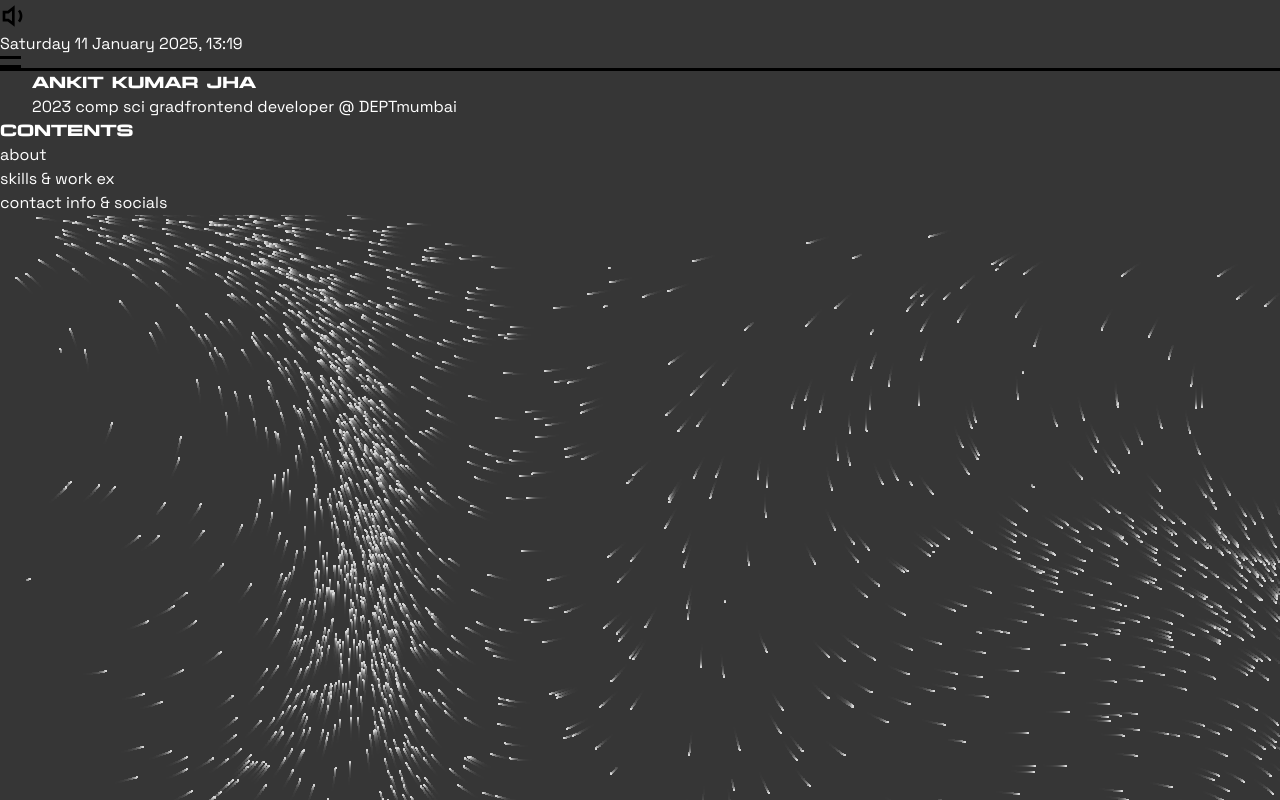
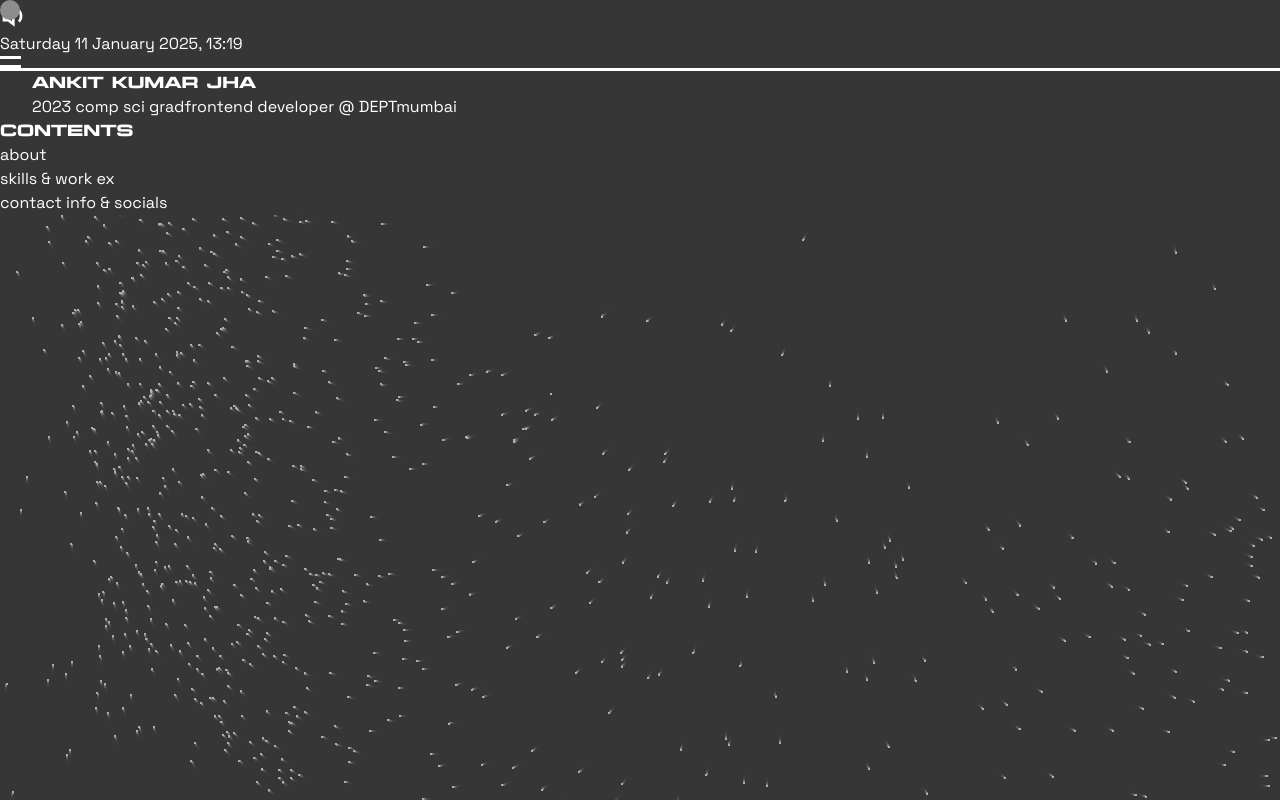
Before and after one commit to ankitjha420/portfolio-v2, a Next.js app: page / in a window 1280 px wide. Shown: the top 800 px of the page. Built offline with nearby package versions, Linux system fonts and the light colour scheme.

Commit message:
background styles

```diff
--- a/src/app/components/Background.tsx
+++ b/src/app/components/Background.tsx
@@ -58,7 +58,7 @@ const Background = ({mobileDevice}: BackgroundProps) => {
 		const fadeMaterial = new THREE.ShaderMaterial({
 			uniforms: {
 				trailTexture: { value: null },
-				fade: { value: 0.8 }
+				fade: { value: 0.6 }
 			},
 			vertexShader: `
             varying vec2 vUv;
@@ -85,8 +85,8 @@ const Background = ({mobileDevice}: BackgroundProps) => {
 		fadeScene.add(fadePlane)
 
 		// Particle System
-		const NUM_PARTICLES = 2000
-		const NOISE_SCALE = 0.002
+		const NUM_PARTICLES = 1000
+		const NOISE_SCALE = 0.001
 		const REPEL_RADIUS = 100
 		const REPEL_STRENGTH = 5
 		const points: any[] = []
@@ -230,7 +230,7 @@ const Background = ({mobileDevice}: BackgroundProps) => {
 	}, [])
 
 	return (
-		<div id='three-background' ref={containerRef}></div>
+		<div id='three-background' ref={containerRef} className='fixed top-0'></div>
 	)
 }
 
--- a/src/app/components/Homepage.tsx
+++ b/src/app/components/Homepage.tsx
@@ -21,7 +21,8 @@ const Homepage = () => {
 	}, [])
 
 	return (
-		<div id='homepage'>
+		<div id='homepage' className='relative'>
+			<Mouse/>
 			<Navbar/>
 			<section>
 				{/* Title Section */}
@@ -29,7 +30,7 @@ const Homepage = () => {
 					<h1 className='text-2xl mb-4 flex items-center justify-center'>
 						<span>ANKIT KUMAR JHA</span>
 					</h1>
-					<div className='title-points text-[10px] border-black border-t-2 flex justify-between pt-3'>
+					<div className='title-points text-[10px] border-white border-t-2 flex justify-between pt-3'>
 						<span>2023 comp sci grad</span>
 						<span>frontend developer @ DEPT</span>
 						<span>mumbai</span>
@@ -40,9 +41,9 @@ const Homepage = () => {
 				<div className='homepage-contents container'>
 					<h3>CONTENTS</h3>
 					<ul className='contents-list text-[10px] mt-4'>
-						<li className='border-b border-black pr-1.5 w-max mb-1.5'>about</li>
-						<li className='border-b border-black pr-1.5 w-max mb-1.5'>skills & work ex</li>
-						<li className='border-b border-black pr-1.5 w-max mb-1.5'>contact info & socials</li>
+						<li className='border-b border-white pr-1.5 w-max mb-1.5'>about</li>
+						<li className='border-b border-white pr-1.5 w-max mb-1.5'>skills & work ex</li>
+						<li className='border-b border-white pr-1.5 w-max mb-1.5'>contact info & socials</li>
 					</ul>
 				</div>
 			</section>
--- a/src/app/components/Navbar.tsx
+++ b/src/app/components/Navbar.tsx
@@ -7,22 +7,22 @@ const Navbar = () => {
 			id='navbar'
 			className='flex items-center h-10'>
 
-			<div className='navbar-music pl-1.5 w-10 flex items-center justify-center h-full border-r-[3px] border-black'>
+			<div className='navbar-music pl-1.5 w-10 flex items-center justify-center h-full border-r-[3px] border-white'>
 				<svg width="32px" height="32px"
 					 viewBox="0 0 512 512" version="1.1"
-					 xmlns="http://www.w3.org/2000/svg" fill="#000000">
-					<g id="SVGRepo_bgCarrier" strokeWidth="0"></g><g id="SVGRepo_tracerCarrier" strokeLinecap="round" strokeLinejoin="round"></g><g id="SVGRepo_iconCarrier"><title>sound-quiet</title><g id="Page-1" stroke="none" strokeWidth="1" fill="none" fillRule="evenodd"><g id="icon" fill="#000000" transform="translate(42.666667, 85.333333)"><path d="M276.914133,274.101547 L243.589973,247.442773 C283.38304,204.875093 283.38432,138.998827 243.588693,96.4311467 L276.912853,69.77216 C329.118507,127.992107 329.118507,215.880107 276.914133,274.101547 Z M191.749973,1.42108547e-14 L80.8957867,87.2292267 L7.10542736e-15,87.2292267 L7.10542736e-15,257.895893 L81.0208,257.895893 L191.749973,343.35424 L191.749973,1.42108547e-14 L191.749973,1.42108547e-14 Z M42.6666667,129.895893 L95.6874667,129.895893 L149.083307,87.8749867 L149.083307,256.520747 L95.5624533,215.229227 L42.6666667,215.229227 L42.6666667,129.895893 Z" id="Shape"></path></g></g></g>
+					 xmlns="http://www.w3.org/2000/svg" fill="#ffffff">
+					<g id="SVGRepo_bgCarrier" strokeWidth="0"></g><g id="SVGRepo_tracerCarrier" strokeLinecap="round" strokeLinejoin="round"></g><g id="SVGRepo_iconCarrier"><title>sound-quiet</title><g id="Page-1" stroke="none" strokeWidth="1" fill="none" fillRule="evenodd"><g id="icon" fill="#fff" transform="translate(42.666667, 85.333333)"><path d="M276.914133,274.101547 L243.589973,247.442773 C283.38304,204.875093 283.38432,138.998827 243.588693,96.4311467 L276.912853,69.77216 C329.118507,127.992107 329.118507,215.880107 276.914133,274.101547 Z M191.749973,1.42108547e-14 L80.8957867,87.2292267 L7.10542736e-15,87.2292267 L7.10542736e-15,257.895893 L81.0208,257.895893 L191.749973,343.35424 L191.749973,1.42108547e-14 L191.749973,1.42108547e-14 Z M42.6666667,129.895893 L95.6874667,129.895893 L149.083307,87.8749867 L149.083307,256.520747 L95.5624533,215.229227 L42.6666667,215.229227 L42.6666667,129.895893 Z" id="Shape"></path></g></g></g>
 				</svg>
 			</div>
 
-			<div className='navbar-date text-xs h-10 flex-grow border-r-[3px] border-black flex items-center justify-center'>
+			<div className='navbar-date text-xs h-10 flex-grow border-r-[3px] border-white flex items-center justify-center'>
 				<span>{useDate()}</span>
 			</div>
 
 			<div className='navbar-menu w-10 flex justify-center'>
 				<svg width="21" height="12" viewBox="0 0 21 12" fill="none" xmlns="http://www.w3.org/2000/svg">
-					<line y1="1.5" x2="21" y2="1.5" stroke="black" strokeWidth="3"/>
-					<line y1="10.5" x2="21" y2="10.5" stroke="black" strokeWidth="3"/>
+					<line y1="1.5" x2="21" y2="1.5" stroke="white" strokeWidth="3"/>
+					<line y1="10.5" x2="21" y2="10.5" stroke="white" strokeWidth="3"/>
 				</svg>
 			</div>
 		</div>
--- a/src/app/styles/globals.css
+++ b/src/app/styles/globals.css
@@ -54,7 +54,7 @@ canvas {
 
 /* Navbar */
 #navbar {
-    border-bottom: 3px solid var(--black);
+    border-bottom: 3px solid var(--white);
 }
 
 .container {
```
Also changed, not shown: 1 other file (tests, documents, lock files or other folders).
